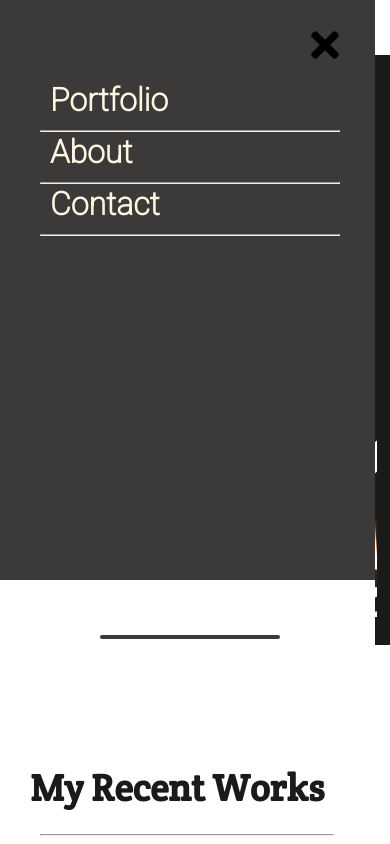
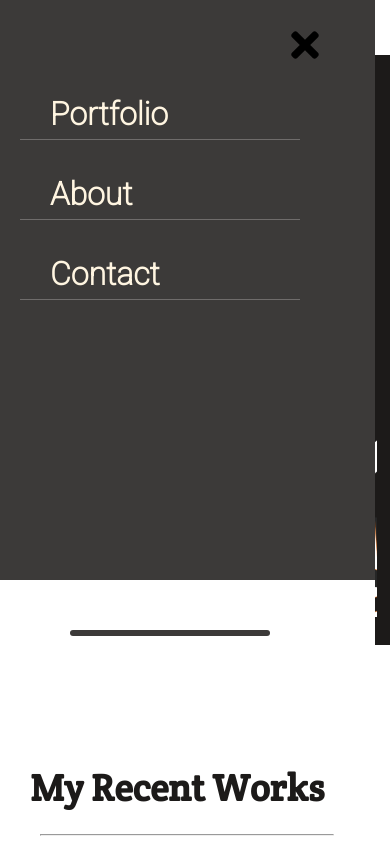
Before and after one commit to Ol-create/Mobile-Project2.0, a website: page index.html in a window 390 px wide. Both pictures are taken after a click on the element 312 px from the left and 37 px from the top of the page. Shown: the top 844 px of the page. Drawn offline with Linux system fonts and the light colour scheme.

Commit message:
Add margin to close button

```diff
--- a/index.html
+++ b/index.html
@@ -2,6 +2,10 @@
 <html lang="en">
 
 <head>
+    <meta charset="UTF-8">
+    <meta http-equiv="X-UA-Compatible" content="IE=edge">
+    <meta name="viewport" content="width=device-width, initial-scale=1.0">
+    <title>Oluyemi Paul Portfolio</title>
     <!-- Global site tag (gtag.js) - Google Analytics -->
 <script async src="https://www.googletagmanager.com/gtag/js?id=G-DQYJK8ZFFX"></script>
 <script>
@@ -11,10 +15,6 @@
 
   gtag('config', 'G-DQYJK8ZFFX');
 </script>
-    <meta charset="UTF-8">
-    <meta http-equiv="X-UA-Compatible" content="IE=edge">
-    <meta name="viewport" content="width=device-width, initial-scale=1.0">
-    <title>Oluyemi Paul Portfolio</title>
     <link rel="preconnect" href="https://fonts.googleapis.com">
     <link rel="preconnect" href="https://fonts.gstatic.com" crossorigin>
     <link
@@ -49,11 +49,8 @@
             <ul>
                 <img src="./image/close-btn.svg" alt="" onclick="hide()">
                 <li><a href="#portfolio" onclick="hide()">Portfolio</a></li>
-                <hr>
                 <li><a href="#about" onclick="hide()">About</a></li>
-                <hr>
                 <li><a href="#contact" onclick="hide()">Contact</a></li>
-                <hr>
             </ul>
             <div></div>
         </div>
--- a/package.json
+++ b/package.json
@@ -19,7 +19,6 @@
   "homepage": "https://github.com/Ol-create/Mobile-Project2.0#readme",
   "devDependencies": {
     "babel-eslint": "^10.1.0",
-    "eslint": "^7.32.0",
     "eslint-config-airbnb-base": "^14.2.1",
     "eslint-plugin-import": "^2.25.4",
     "hint": "^6.1.9",
--- a/style.css
+++ b/style.css
@@ -71,21 +71,19 @@ ul {
   list-style: none;
 }
 
+#toggle-menu div {
+  width: 200px;
+  height: 6px;
+  background-color: #3c3a39;
+  border-radius: 6px;
+  margin-left: 70px;
+  margin-top: 50px;
+}
+
 #toggle-menu ul {
   width: 375px;
   height: 580px;
   padding-top: 60px;
-
-  /* z-index: 2; */
-  background-color: #3c3a39;
-}
-
-#toggle-menu div {
-  width: 180px;
-  height: 4px;
-  border-radius: 5px;
-  margin-left: 100px;
-  margin-top: 55px;
   background-color: #3c3a39;
 }
 
@@ -93,13 +91,6 @@ hr {
   position: relative;
   top: 20px;
   left: 10px;
-}
-
-#toggle-menu ul hr {
-  width: 300px;
-  color: black;
-  margin-left: 30px;
-  margin-top: -30px;
 }
 
 .content_1 ul li a {
@@ -120,27 +111,29 @@ hr {
   font-size: 20px;
   font-family: "Roboto", sans-serif;
   font-weight: bolder;
+  z-index: 2;
 }
 
 #toggle-menu ul li a {
+  position: relative;
+  top: 35px;
   height: 50px;
   width: 227px;
   text-decoration: none;
   font-family: 'Roboto', sans-serif;
   font-size: 32px;
   font-weight: 700;
-  line-height: 80px;
   letter-spacing: 0;
   text-align: left;
   color: #fff5e1;
-  margin-left: 50px;
+  margin-left: 30px;
 }
 
 #toggle-menu img {
   width: 40px;
   height: 40px;
   float: right;
-  margin-right: 30px;
+  margin-right: 50px;
   margin-top: -35px;
 }
 
@@ -166,6 +159,14 @@ hr {
   font-size: 25px;
   line-height: 44px;
   height: 90px;
+}
+
+#toggle-menu ul li {
+  width: 280px;
+  height: 80px;
+  border-bottom: 1px solid #6f6c6b;
+  padding-bottom: 10px;
+  margin-left: 20px;
 }
 
 #navLinks ul li {
```
Also changed, not shown: 1 other file.
